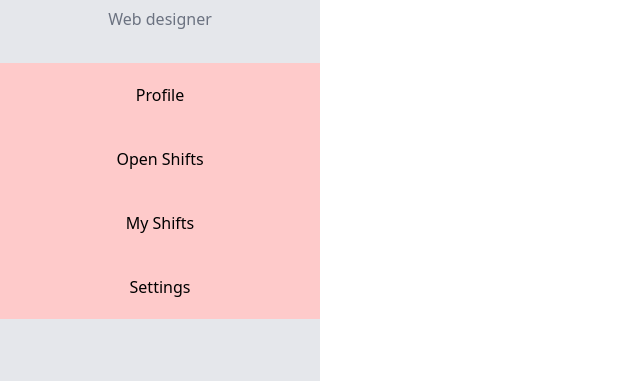
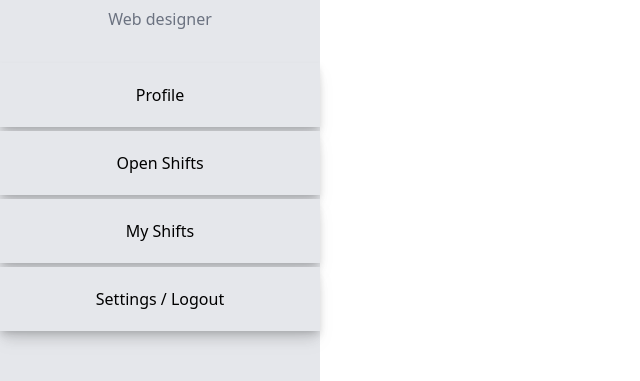
Before and after one commit to GummyGuppy/HealthcareScheduler, a React (Create React App) app: page /dashboard in a window 1280 px wide. Shown: the part 218-599 px from the top of the page, without its empty margins (0-640 px from the left). Built offline with nearby package versions, Linux system fonts and the light colour scheme; no server answers.

Commit message:
css changes

```diff
--- a/src/Components/Dashboard.js
+++ b/src/Components/Dashboard.js
@@ -11,8 +11,8 @@ export default function Dashboard() {
 
   return (
 
-    <div className='mx-auto w-screen h-screen'>
-      <div className='mx-auto lg:w-1/4 bg-gray-200 lg:h-screen float-left'>
+    <div className='mx-auto overflow-auto w-screen h-screen'>
+      <div className='mx-auto max-h-full lg:w-1/4 bg-gray-200 lg:h-screen float-left'>
         <div class="text-center m-8">
             <img
               src="https://mdbcdn.b-cdn.net/img/new/avatars/8.webp"
@@ -22,19 +22,21 @@ export default function Dashboard() {
             <h5 class="text-xl font-medium leading-tight mb-2">John Doe</h5>
             <p class="text-gray-500">Web designer</p>
         </div>
-
-        <button className='w-full h-16 bg-red-200'>
+        <div className='mx-auto flex flex-col gap-1'>
+            <button className='w-full h-16 bg-gray-200 drop-shadow-lg shadow-lg hover:shadow-inner'>
             Profile
             </button>
-        <button className='w-full h-16 bg-red-200'>
+            <button className='w-full h-16 bg-gray-200 drop-shadow-lg shadow-lg hover:shadow-inner'>
             Open Shifts
             </button>
-        <button className='w-full h-16 bg-red-200'>
+            <button className='w-full h-16 bg-gray-200 drop-shadow-lg shadow-lg hover:shadow-inner'>
             My Shifts
             </button>
-        <button className='w-full h-16 bg-red-200'>
-          Settings
+            <button className='w-full h-16 bg-gray-200 drop-shadow-lg shadow-lg hover:shadow-inner'>
+            Settings / Logout
             </button>
+        </div>
+
 
       </div>
 
```
Lines whose indentation alone changed are shown as unchanged.
